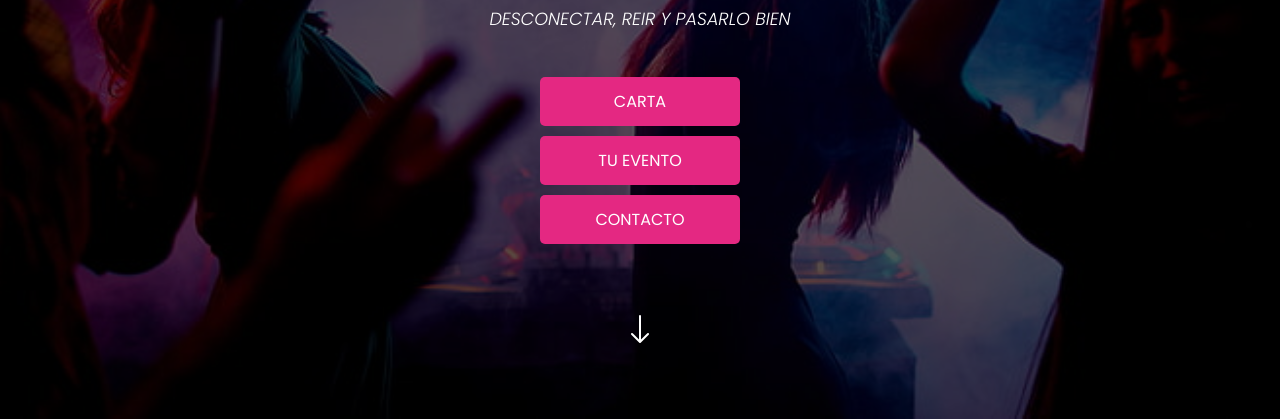
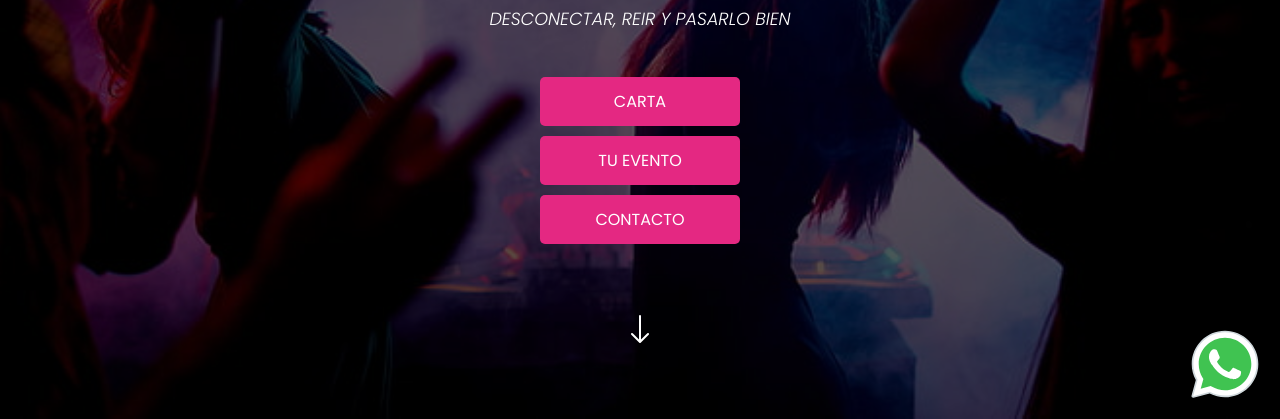
Before and after one commit to JoaquinDicio/manglar-de-bagheera, an Astro site: page / in a window 1280 px wide. Shown: the part 381-800 px from the top of the page. Built offline with nearby package versions, Linux system fonts and the light colour scheme; Astro itself is replaced by a stand-in of ours.

Commit message:
proyecto con whatsapp integrado

```diff
--- a/src/components/Modal/Modal.css
+++ b/src/components/Modal/Modal.css
@@ -23,7 +23,8 @@ div.modal-container input {
   width: 100%;
   margin: 2px;
 }
-button {
+.cancel,
+a {
   border: none;
   cursor: pointer;
 }
--- /dev/null
+++ b/src/components/Whatsapp.astro
@@ -0,0 +1,44 @@
+---
+const { href } = Astro.props;
+---
+
+<a href={href} target="_blank">
+  <svg
+    xmlns="http://www.w3.org/2000/svg"
+    x="0px"
+    y="0px"
+    width="100"
+    height="100"
+    viewBox="0 0 48 48"
+  >
+    <path
+      fill="#fff"
+      d="M4.868,43.303l2.694-9.835C5.9,30.59,5.026,27.324,5.027,23.979C5.032,13.514,13.548,5,24.014,5c5.079,0.002,9.845,1.979,13.43,5.566c3.584,3.588,5.558,8.356,5.556,13.428c-0.004,10.465-8.522,18.98-18.986,18.98c-0.001,0,0,0,0,0h-0.008c-3.177-0.001-6.3-0.798-9.073-2.311L4.868,43.303z"
+    ></path><path
+      fill="#fff"
+      d="M4.868,43.803c-0.132,0-0.26-0.052-0.355-0.148c-0.125-0.127-0.174-0.312-0.127-0.483l2.639-9.636c-1.636-2.906-2.499-6.206-2.497-9.556C4.532,13.238,13.273,4.5,24.014,4.5c5.21,0.002,10.105,2.031,13.784,5.713c3.679,3.683,5.704,8.577,5.702,13.781c-0.004,10.741-8.746,19.48-19.486,19.48c-3.189-0.001-6.344-0.788-9.144-2.277l-9.875,2.589C4.953,43.798,4.911,43.803,4.868,43.803z"
+    ></path><path
+      fill="#cfd8dc"
+      d="M24.014,5c5.079,0.002,9.845,1.979,13.43,5.566c3.584,3.588,5.558,8.356,5.556,13.428c-0.004,10.465-8.522,18.98-18.986,18.98h-0.008c-3.177-0.001-6.3-0.798-9.073-2.311L4.868,43.303l2.694-9.835C5.9,30.59,5.026,27.324,5.027,23.979C5.032,13.514,13.548,5,24.014,5 M24.014,42.974C24.014,42.974,24.014,42.974,24.014,42.974C24.014,42.974,24.014,42.974,24.014,42.974 M24.014,42.974C24.014,42.974,24.014,42.974,24.014,42.974C24.014,42.974,24.014,42.974,24.014,42.974 M24.014,4C24.014,4,24.014,4,24.014,4C12.998,4,4.032,12.962,4.027,23.979c-0.001,3.367,0.849,6.685,2.461,9.622l-2.585,9.439c-0.094,0.345,0.002,0.713,0.254,0.967c0.19,0.192,0.447,0.297,0.711,0.297c0.085,0,0.17-0.011,0.254-0.033l9.687-2.54c2.828,1.468,5.998,2.243,9.197,2.244c11.024,0,19.99-8.963,19.995-19.98c0.002-5.339-2.075-10.359-5.848-14.135C34.378,6.083,29.357,4.002,24.014,4L24.014,4z"
+    ></path><path
+      fill="#40c351"
+      d="M35.176,12.832c-2.98-2.982-6.941-4.625-11.157-4.626c-8.704,0-15.783,7.076-15.787,15.774c-0.001,2.981,0.833,5.883,2.413,8.396l0.376,0.597l-1.595,5.821l5.973-1.566l0.577,0.342c2.422,1.438,5.2,2.198,8.032,2.199h0.006c8.698,0,15.777-7.077,15.78-15.776C39.795,19.778,38.156,15.814,35.176,12.832z"
+    ></path><path
+      fill="#fff"
+      fill-rule="evenodd"
+      d="M19.268,16.045c-0.355-0.79-0.729-0.806-1.068-0.82c-0.277-0.012-0.593-0.011-0.909-0.011c-0.316,0-0.83,0.119-1.265,0.594c-0.435,0.475-1.661,1.622-1.661,3.956c0,2.334,1.7,4.59,1.937,4.906c0.237,0.316,3.282,5.259,8.104,7.161c4.007,1.58,4.823,1.266,5.693,1.187c0.87-0.079,2.807-1.147,3.202-2.255c0.395-1.108,0.395-2.057,0.277-2.255c-0.119-0.198-0.435-0.316-0.909-0.554s-2.807-1.385-3.242-1.543c-0.435-0.158-0.751-0.237-1.068,0.238c-0.316,0.474-1.225,1.543-1.502,1.859c-0.277,0.317-0.554,0.357-1.028,0.119c-0.474-0.238-2.002-0.738-3.815-2.354c-1.41-1.257-2.362-2.81-2.639-3.285c-0.277-0.474-0.03-0.731,0.208-0.968c0.213-0.213,0.474-0.554,0.712-0.831c0.237-0.277,0.316-0.475,0.474-0.791c0.158-0.317,0.079-0.594-0.04-0.831C20.612,19.329,19.69,16.983,19.268,16.045z"
+      clip-rule="evenodd"></path>
+  </svg>
+</a>
+
+<style>
+  svg {
+    position: fixed;
+    cursor: pointer;
+    bottom: 15px;
+    right: 15px;
+    width: 80px;
+    height: 80px;
+    z-index: 1000;
+  }
+</style>
--- a/src/layouts/Layout.astro
+++ b/src/layouts/Layout.astro
@@ -1,10 +1,7 @@
 ---
-interface Props {
-  title: string;
-  description: string;
-}
+import Whatsapp from "../components/Whatsapp.astro";
 
-const { title, description } = Astro.props;
+const { title, description, whatsapp = false } = Astro.props;
 ---
 
 <!doctype html>
@@ -20,6 +17,7 @@ const { title, description } = Astro.props;
   <body>
     <!-- slot is the same as childrens from react -->
     <slot />
+    {whatsapp && <Whatsapp href={whatsapp.href} />}
   </body>
 </html>
 <style is:global>
--- a/src/pages/index.astro
+++ b/src/pages/index.astro
@@ -18,6 +18,10 @@ import whatsappLogo from "../assets/whatsapp.png";
 <Layout
   description="Shows en vivo, tragos, amigos y diversion. Manglar de Bagheera."
   title="Home"
+  whatsapp={{
+    enabled: true,
+    href: "https://wa.me/34601528001?text=Hola%20Manglar!%20Queria%20informacion%20sobre...",
+  }}
 >
   <Header
     pages={[
```
Also changed, not shown: src/components/Modal/Modal.jsx (+14 -2 lines).
